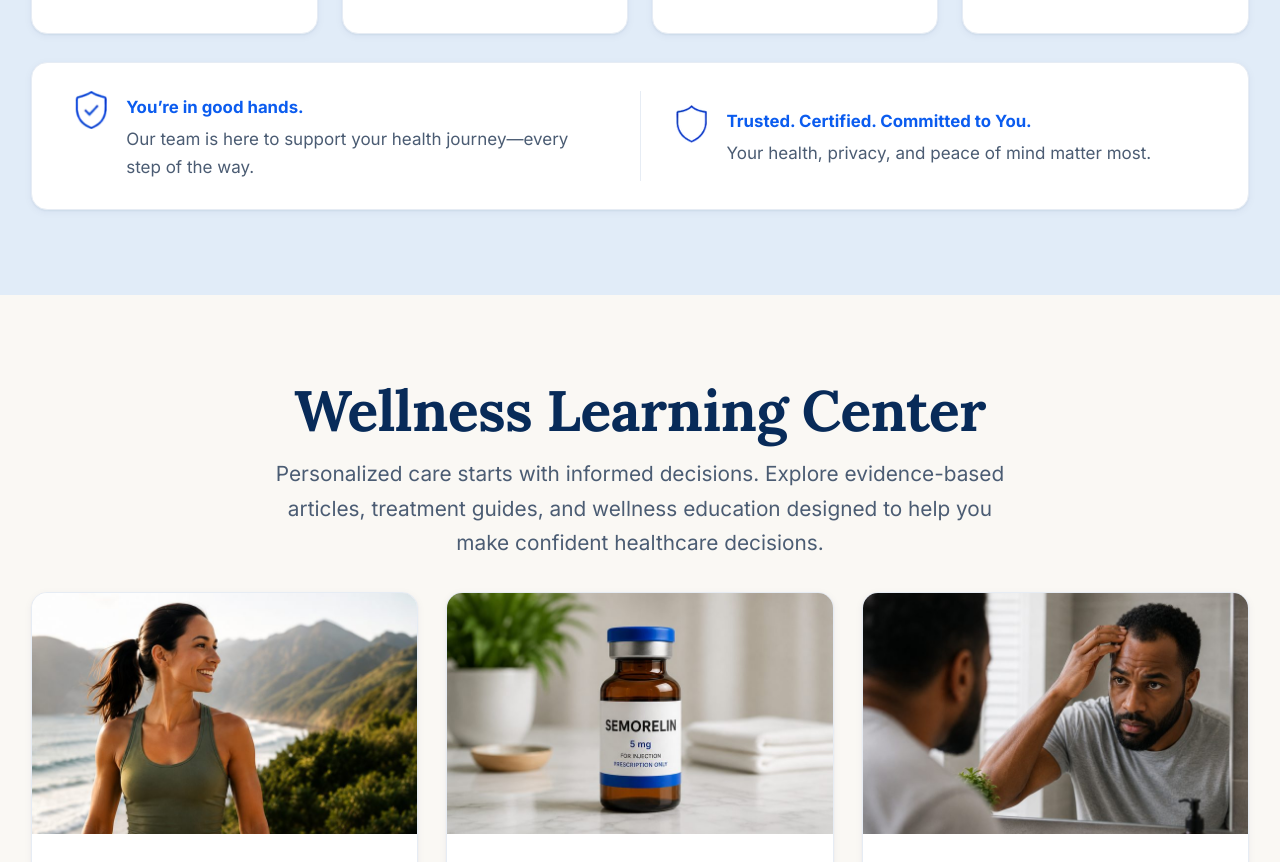
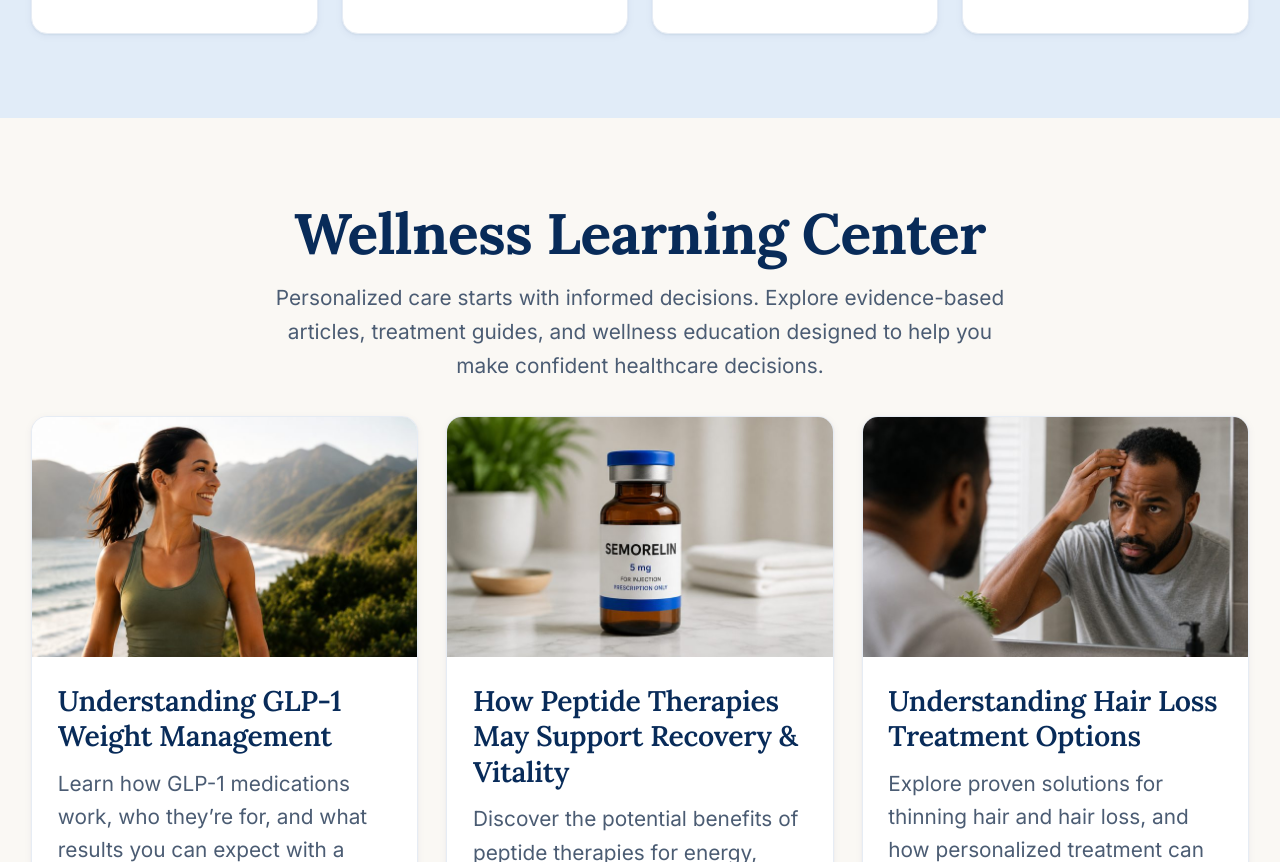
Before and after one commit to MsGuided73/W-WellPeps, an Astro site in the folder wellpeps-site/: page / in a window 1280 px wide. Shown: the part 6447-7309 px from the top of the page. Built offline with nearby package versions, Linux system fonts and the light colour scheme; Astro itself is replaced by a stand-in of ours.

Commit message:
refactor: remove safety trust bar
Remove the two-message reassurance bar ('You're in good hands.' /
'Trusted. Certified. Committed to You.') below the safety cards,
along with its now-unused styles.

```diff
--- a/wellpeps-site/src/components/sections/Safety.astro
+++ b/wellpeps-site/src/components/sections/Safety.astro
@@ -18,18 +18,6 @@ import { safety } from '../../data/content';
         </article>
       ))}
     </div>
-
-    <div class="safety__bar reveal">
-      <div class="safety__msg">
-        <span class="safety__shield"><img src="/images/icons/saf-shield-check.png" alt="" loading="lazy" /></span>
-        <div><strong>You’re in good hands.</strong><p>Our team is here to support your health journey—every step of the way.</p></div>
-      </div>
-      <div class="safety__divider"></div>
-      <div class="safety__msg">
-        <span class="safety__shield"><img src="/images/icons/saf-shield.png" alt="" loading="lazy" /></span>
-        <div><strong>Trusted. Certified. Committed to You.</strong><p>Your health, privacy, and peace of mind matter most.</p></div>
-      </div>
-    </div>
   </div>
 </section>
 
@@ -45,22 +33,6 @@ import { safety } from '../../data/content';
   .safety__card .rule { margin-top: 0.9rem; }
   .safety__card p { margin-top: 0.9rem; color: var(--text-body); font-size: var(--text-card-body); line-height: 1.6; }
 
-  .safety__bar {
-    display: grid; grid-template-columns: 1fr auto 1fr; gap: 2rem; align-items: center;
-    background: #fff; border: 1px solid var(--border); border-radius: var(--radius);
-    padding: 1.75rem 2.5rem; margin-top: 1.75rem; box-shadow: var(--shadow-sm);
-  }
-  .safety__msg { display: flex; gap: 1rem; align-items: flex-start; }
-  .safety__shield { flex: none; }
-  .safety__shield img { width: 38px; height: 38px; object-fit: contain; }
-  .safety__msg strong { color: var(--blue); font-family: var(--font-sans); font-size: 1.05rem; }
-  .safety__msg p { color: var(--text-body); font-size: var(--text-note); margin-top: 0.2rem; }
-  .safety__divider { width: 1px; align-self: stretch; background: var(--border); }
-
   @media (max-width: 980px) { .safety__grid { grid-template-columns: repeat(2, 1fr); } }
-  @media (max-width: 760px) {
-    .safety__bar { grid-template-columns: 1fr; }
-    .safety__divider { width: 100%; height: 1px; }
-  }
   @media (max-width: 480px) { .safety__grid { grid-template-columns: 1fr; } }
 </style>
```
